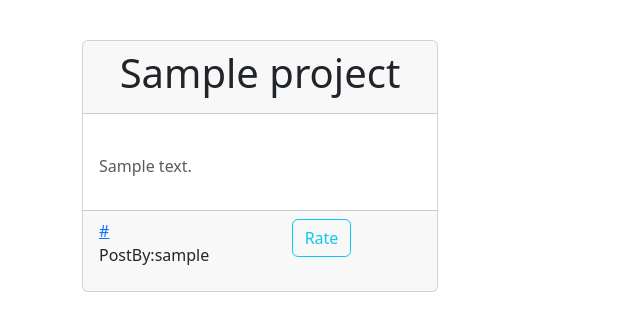
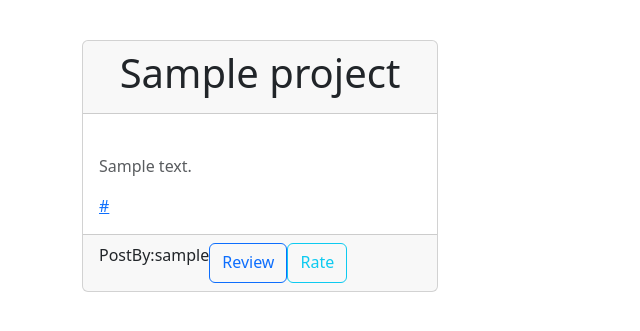
Before and after one commit to fobiero/AwardsRate_Clone_DJ_03, a Django app: page / in a window 1280 px wide. Shown: the part 298-629 px from the top of the page, without its empty margins (0-640 px from the left). Run offline with Django 4.2, Linux system fonts and the light colour scheme; a user stored in the database is signed in; tables that the repository leaves empty hold one stand-in row (values such as "Sample post"); some libraries are stand-ins or nearby versions.

Commit message:
card changed footer

```diff
--- a/awwardapp/templates/home.html
+++ b/awwardapp/templates/home.html
@@ -23,16 +23,15 @@
                         <img class="card-img-top img-fluid" style="width:600px;" src=" {{project.image.url}}" alt="{{post.title}}">
                     </a>
                     <p class="text-muted">{{project.description}}</p>
+                    <a style="text-align: center;" href=" {{project.link}} "> {{project.link}} </a>
                 </div>
                 <div class="card-footer" style="display: inline-flex;">
-                    <div class="ft-info">
-                        <a style="text-align: center;" href=" {{project.link}} "> {{project.link}} </a>
-                        <p class="pst-by">PostBy:{{project.user}} </p>
-                    </div>
-                    <div class="review">
-                        <a style="text-align: center;" href="{%url 'comment' project.id%}" class="btn btn-outline-light">Review</a>
-                        <a style="text-align: center;" href="{%url 'rates' project.id%}" class="btn btn-outline-info">Rate</a>
-                    </div>
+                    <!-- <div class="ft-info"> -->
+                    <!-- <a style="text-align: center;" href=" {{project.link}} "> {{project.link}} </a> -->
+                    <p class="pst-by">PostBy:{{project.user}} </p>
+                    <a style="text-align: center;" href="{%url 'comment' project.id%}" class="btn btn-outline-primary">Review</a>
+                    <a style="text-align: center;" href="{%url 'rates' project.id%}" class="btn btn-outline-info">Rate</a>
+                    <!-- </div> -->
                 </div>
             </div>
         </div>
```
